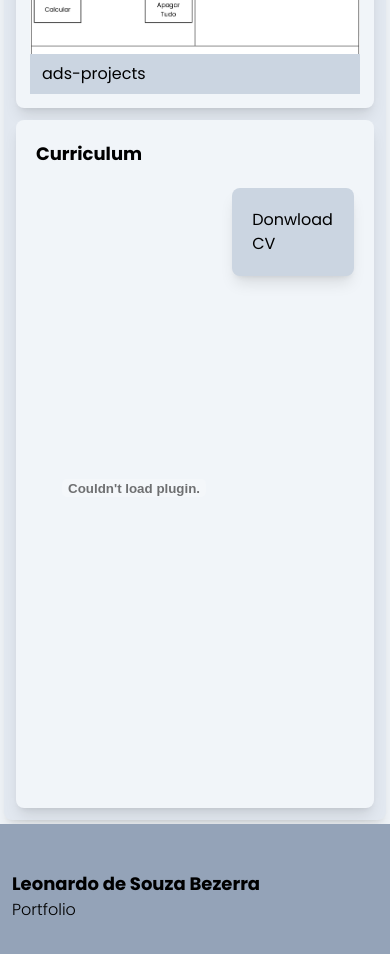
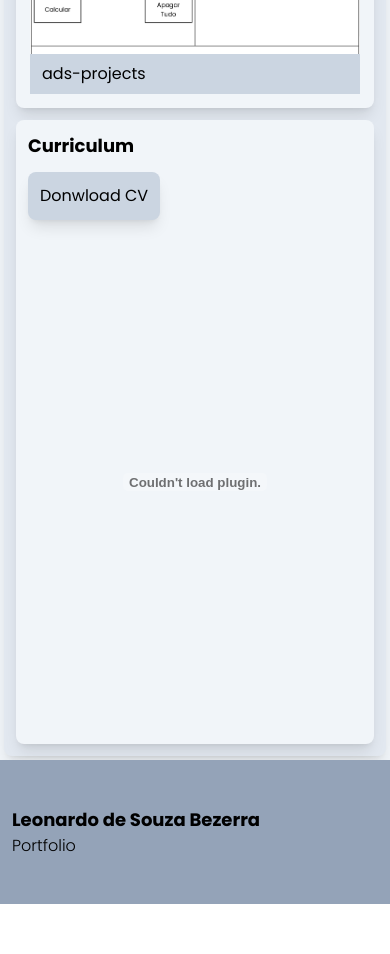
Before and after one commit to leobez/personal, a Next.js app: page / in a window 390 px wide. Shown: the part 3720-4674 px from the top of the page. After the commit the page ends 4624 px from the top, so only its background shows below. Built offline with nearby package versions, Linux system fonts and the light colour scheme; what tailwindcss-animated would draw is missing.

Commit message:
progress on responsivity

```diff
--- a/components/home/Curriculum.tsx
+++ b/components/home/Curriculum.tsx
@@ -1,15 +1,21 @@
 export default function Curriculum() {
 
     return (
-        <section className="bg-color01 p-5 rounded-lg shadow-lg flex flex-col gap-5 scroll-mt-[100px]" id="curriculum">
+        <section className="bg-color01 p-3 rounded-lg shadow-lg flex flex-col gap-3 scroll-mt-[100px]" id="curriculum">
 
             <div>
                 <p className="font-bold text-lg">Curriculum</p>
             </div>
 
-            <div className="flex justify-between">
+            <div className="flex flex-col gap-3">
 
-                <div className="h-[600px] w-9/12">
+                <div className="h-fit w-fit flex flex-col bg-color03 shadow-lg rounded-lg hover:opacity-50 duration-200 cursor-pointer">
+                    <a href="/Curriculum.pdf" download={'Leob-CV'} className="p-3">
+                        Donwload CV
+                    </a>
+                </div>
+
+                <div className="md:h-[700px] h-[500px] w-full">
                     <embed
                         src="Curriculum.pdf"
                         type="application/pdf"
@@ -19,11 +25,7 @@ export default function Curriculum() {
                     />
                 </div>
 
-                <div className="h-fit flex flex-col bg-color03 shadow-lg rounded-lg hover:opacity-50 duration-200 cursor-pointer">
-                    <a href="/Curriculum.pdf" download={'Leob-CV'} className="p-5">
-                        Donwload CV
-                    </a>
-                </div>
+
             </div>
 
 
--- a/components/home/Projects/Projects.tsx
+++ b/components/home/Projects/Projects.tsx
@@ -142,7 +142,7 @@ export default function Projects() {
                 </div>
 
                 {/* RESULT */}
-                <div className="h-full bg-color03 rounded-lg w-full flex flex-col absolute top-0 projects_details_in hidden" id="project_detail">
+                <div className="h-[700px] bg-color03 rounded-lg w-full flex flex-col absolute top-0 projects_details_in hidden" id="project_detail">
 
                     {/* Close button */}
                     <div className="w-full p-3 flex justify-end items-center bg-color04">
```
Also changed, not shown: todo.txt.
